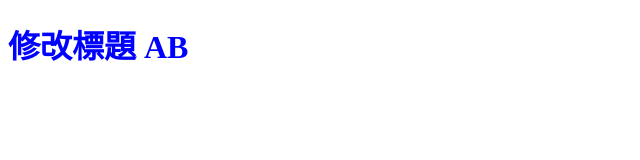
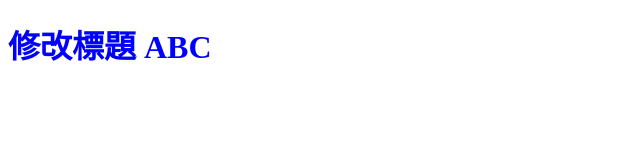
Before and after one commit to winniecat777/gitTest2, a plain HTML site: page index.html in a window 1280 px wide. Shown: the full height of the page, 0-640 px from the left. Drawn offline with Linux system fonts and the light colour scheme.

Commit message:
修改標題 ABC

```diff
--- a/index.html
+++ b/index.html
@@ -9,7 +9,7 @@
 </head>
 
 <body>
-  <h1>修改標題 AB</h1>
+  <h1>修改標題 ABC</h1>
 </body>
 
 </html>
```
